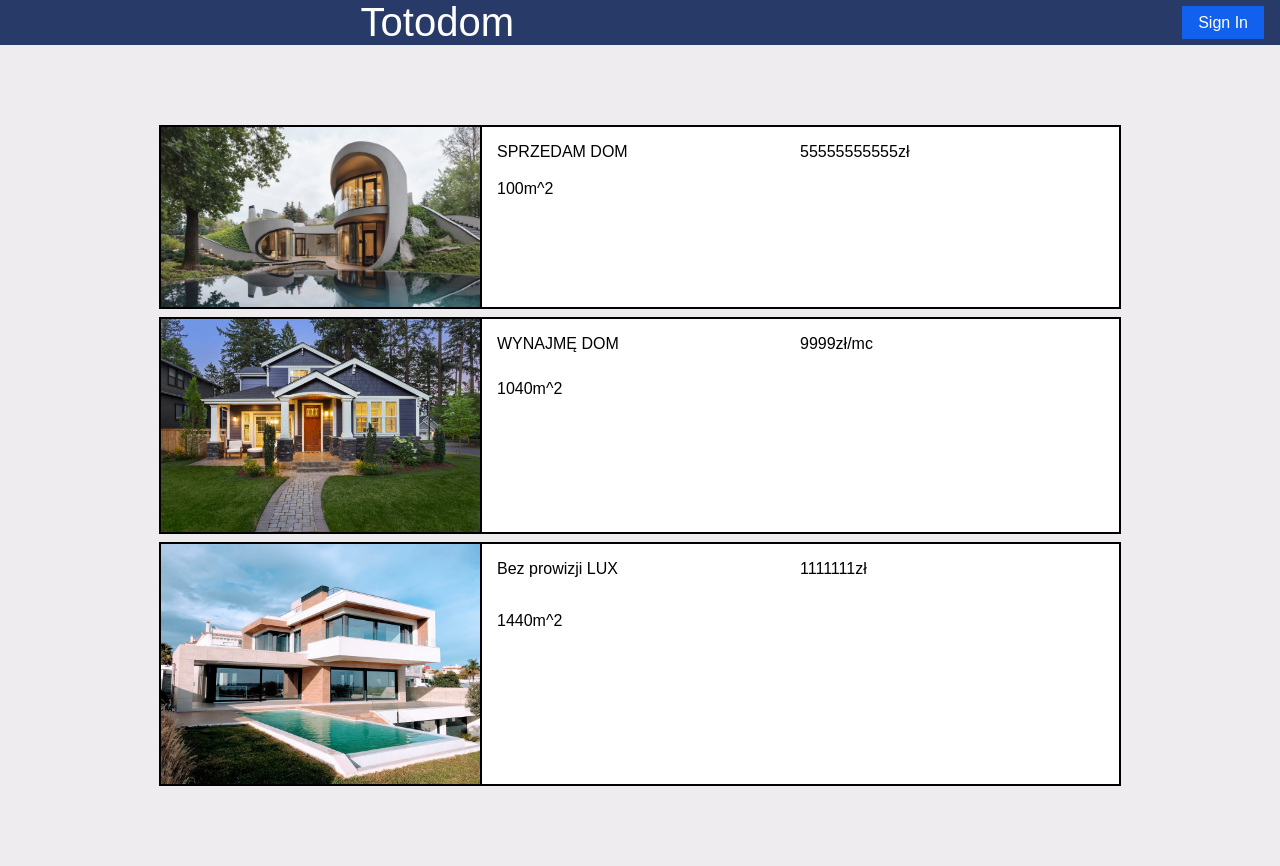
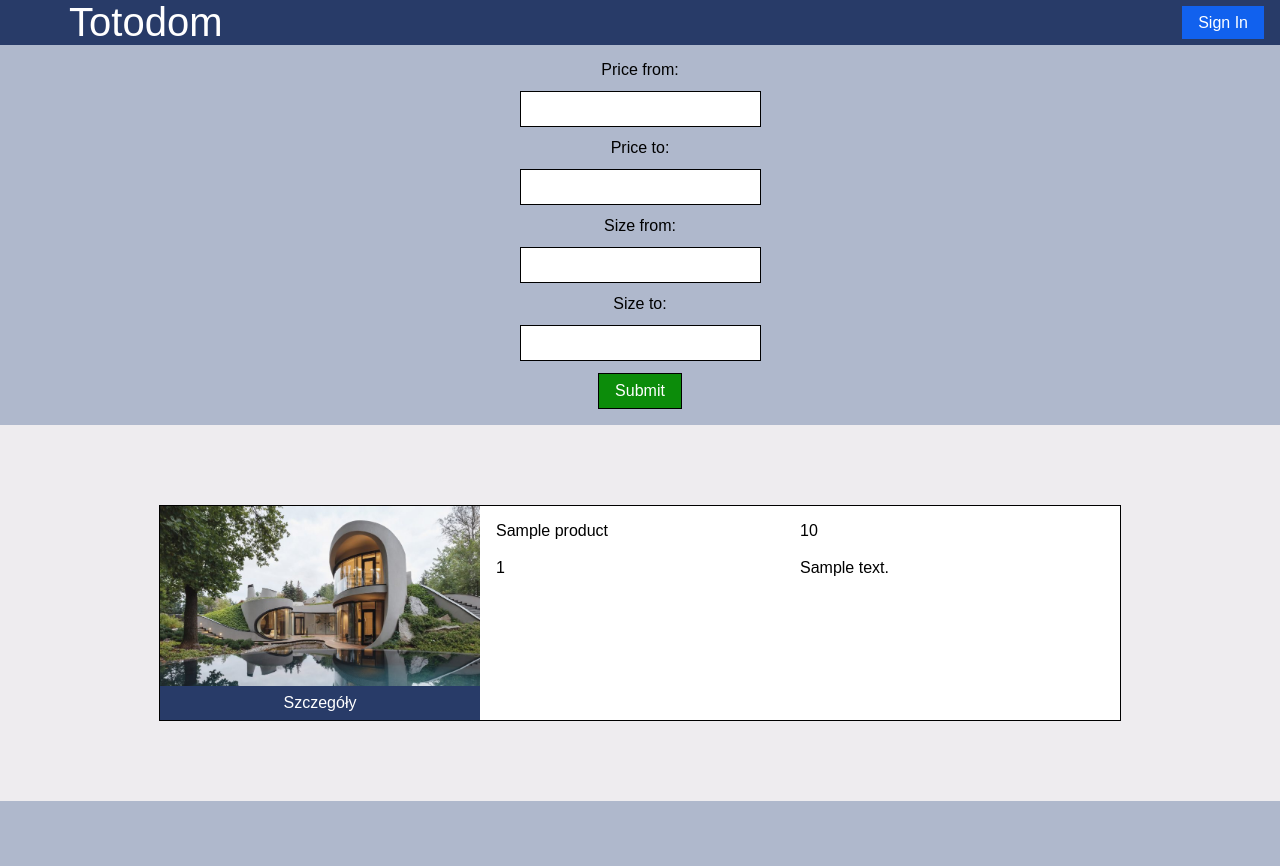
Before and after one commit to JanDziuba/JNP2, a Django app: template front/frontapp/templates/frontapp/home.html in a window 1280 px wide. After the commit the page ends 801 px from the top, so only its background shows below. Run offline with Django 3.2, Linux system fonts and the light colour scheme; the template is opened without the code that fills it: most values are stand-ins (such as "Sample title", 1, 10 or a date in 2020).

Commit message:
Add offer + offer list + offer detail

```diff
--- a/front/frontapp/static/css/homeStyle.css
+++ b/front/frontapp/static/css/homeStyle.css
@@ -2,7 +2,6 @@
   display: grid;
   grid-template-rows: 10vh auto 10vh;
   grid-template-columns: 1fr auto 1fr;
-
 }
 
 .offers {
@@ -22,13 +21,40 @@
 .offer-pic {
   max-width: 100%;
   height: auto;
-  border: 1px solid black;
 }
 
 .offer-desc {
-  border: 1px solid black;
   padding: 1em;
   display: grid;
   grid-template-columns: 1fr 1fr;
   grid-template-rows: 1fr 3fr;
 }
+
+.detail-link {
+  background-color: #283b68;
+  text-align: center;
+}
+
+.filter-form {
+  display: flex;
+  flex-direction: column;
+  align-items: center;
+  justify-content: center;
+  width: 100%;
+  gap: 0.75rem;
+  padding: 1rem 0;
+  background-color: #afb8cc;
+}
+
+.submit {
+  background-color: #0c8c0a;
+  color: white;
+}
+
+.submit:hover {
+  background-color: #0c7b0a;
+}
+
+input {
+  border: 1px solid black;
+}
--- a/front/frontapp/static/css/style.css
+++ b/front/frontapp/static/css/style.css
@@ -20,7 +20,7 @@ body {
 
 .brand {
   grid-row: 1;
-  grid-column: 2;
+  grid-column: 1;
   font-size: 2.5em;
 }
 
@@ -47,6 +47,14 @@ button, input, a {
   padding: 0.5em 1em;
   transition: 0.3s;
   font-size: 1em;
+}
+
+a {
+  color: white;
+}
+
+a:active {
+  color: none;
 }
 
 .username-button, .dropdown-menu a {
--- a/front/frontapp/templates/frontapp/base.html
+++ b/front/frontapp/templates/frontapp/base.html
@@ -1,17 +1,20 @@
 {% load static %}
 <!DOCTYPE html>
 <html lang="en">
+
 <head>
     <link rel="stylesheet" href="{% static  'css/style.css' %}">
     <script src="https://ajax.googleapis.com/ajax/libs/jquery/3.5.1/jquery.min.js"></script>
     <script src="{% static  'js/navbar.js' %}"></script>
-    <title>{% block title %}My amazing site{% endblock %}</title>
+    <title>{% block title %}Totodom{% endblock %}</title>
     {% block head %}{% endblock %}
 </head>
 
 <body>
     <nav class="navbar">
-    <div class="brand">Totodom</div>
+        <div class="brand">
+            <a href="{% url 'home_view' %}">Totodom</a>
+        </div>
         {% if logged_in %}
         <div class="username-dropdown">
             <div class="username">
@@ -19,7 +22,6 @@
             </div>
             <div class="dropdown-menu">
                 <a href="#Profile">Profile</a>
-                <a href="#Settings">Settings</a>
                 <a href="{% url 'action_logout' %}">Log out</a>
             </div>
         </div>
@@ -37,4 +39,5 @@
     {% block content %}{% endblock %}
 
 </body>
+
 </html>
--- a/front/frontapp/templates/frontapp/home.html
+++ b/front/frontapp/templates/frontapp/home.html
@@ -2,36 +2,36 @@
 {% load static %}
 
 {% block head %}
-    <link rel="stylesheet" href="{% static  'css/homeStyle.css' %}">
+<link rel="stylesheet" href="{% static  'css/homeStyle.css' %}">
 {% endblock %}
 
 {% block content %}
-    <div class="main-section">
-        <div class="offers">
+<div class=filters-section>
+    <form class="filter-form" method="post">
+        <label for="price-from" class="price-from">Price from:</label>
+        <input name="price-from" id="price-from" class="price-from" type="number" step=".01">
+        <label for="price-to" class="price-to">Price to:</label>
+        <input name="price-to" id="price-to" class="price-to" type="number" step=".01">
+        <label for="size-from" class="size-from">Size from:</label>
+        <input name="size-from" id="size-from" class="size-from" type="number" step=".01">
+        <label for="size-to" class="size-to">Size to:</label>
+        <input name="size-to" id="size-to" class="size-to" type="number" step=".01">
+        <input class="submit" type="submit">
+    </form>
+</div>
+<div class="main-section">
+    <div class="offers">
+        {% for product in products %}
             <div class="offer">
-                <img class="offer-pic" src="{% static  'pics/house1.jpg' %}" alt=""/>
+                <img class="offer-pic" src="{% static  'pics/house1.jpg' %}" alt="" />
                 <div class="offer-desc">
-                    <div class="offer-title">SPRZEDAM DOM</div>
-                    <div class="offer-price">55555555555zł</div>
-                    <div class="offer-size">100m^2</div>
+                    <div class="offer-title">{{ product.title }}</div>
+                    <div class="offer-price">{{ product.price }}</div>
+                    <div class="offer-size">{{ product.size }}</div>
+                    <div class="offer-description">{{ product.description }}</div>
                 </div>
+                <a class="detail-link" href="{% url 'product_detail_view' product.id %}">Szczegóły</a>
             </div>
-            <div class="offer">
-                <img class="offer-pic" src="{% static  'pics/house2.jpg' %}" alt=""/>
-                <div class="offer-desc">
-                    <div class="offer-title">WYNAJMĘ DOM</div>
-                    <div class="offer-price">9999zł/mc</div>
-                    <div class="offer-size">1040m^2</div>
-                </div>
-            </div>
-            <div class="offer">
-                <img class="offer-pic" src="{% static  'pics/house3.jpg' %}" alt=""/>
-                <div class="offer-desc">
-                    <div class="offer-title">Bez prowizji LUX</div>
-                    <div class="offer-price">1111111zł</div>
-                    <div class="offer-size">1440m^2</div>
-                </div>
-            </div>
-        </div>
-    </div>
+        {% endfor %}
+</div>
 {% endblock %}
--- a/front/frontapp/urls.py
+++ b/front/frontapp/urls.py
@@ -6,7 +6,9 @@ urlpatterns = [
     path('', home_view, name="home_view"),
     path('login/', login_view, name="login_view"),
     path('new-offer/', new_offer_view, name="new_offer_view"),
+    path('detail/<int:id>', product_detail_view, name="product_detail_view"),
     path('action/login/', action_login, name="action_login"),
     path('action/register/', action_register, name="action_register"),
     path('action/logout/', action_logout, name="action_logout"),
+    path('action/add_product/', action_add_product, name="action_add_product"),
 ]
--- a/users/usersapp/models.py
+++ b/users/usersapp/models.py
@@ -7,3 +7,9 @@ class User(models.Model):
 
     def __str__(self):
         return self.username
+
+class Product(models.Model):
+    title = models.CharField(max_length=20)
+    size = models.DecimalField(max_digits=20, decimal_places=2)
+    price = models.DecimalField(max_digits=20, decimal_places=2)
+    description = models.CharField(max_length=200)
--- a/users/usersapp/serializers.py
+++ b/users/usersapp/serializers.py
@@ -1,8 +1,14 @@
 from rest_framework import serializers
 from .models import User
+from .models import Product
 
 
 class UserSerializer(serializers.ModelSerializer):
     class Meta:
         model = User
         fields = ('id', 'username', 'password')
+
+class ProductSerializer(serializers.ModelSerializer):
+    class Meta:
+        model = Product
+        fields = ('id', 'title', 'size', 'price', 'description')
--- a/users/usersapp/urls.py
+++ b/users/usersapp/urls.py
@@ -4,4 +4,6 @@ from .views import *
 urlpatterns = [
     path('api/login', login, name="login"),
     path('api/register', register, name="register"),
+    path('api/products', products, name="products"),
+    path('api/products/<int:id>', products_id, name='products_id'),
 ]
```
Also changed, not shown: front/frontapp/templates/frontapp/newOffer.html (+4 -4 lines), front/frontapp/templates/frontapp/productDetail.html (added, +21 -0 lines), front/frontapp/views.py (+27 -1 lines), users/usersapp/views.py (+30 -0 lines), front/frontapp/templates/frontapp/login.html (indentation only), users/usersapp/migrations/0002_product.py (added), 1 other file. Lines whose indentation alone changed are shown as unchanged.
